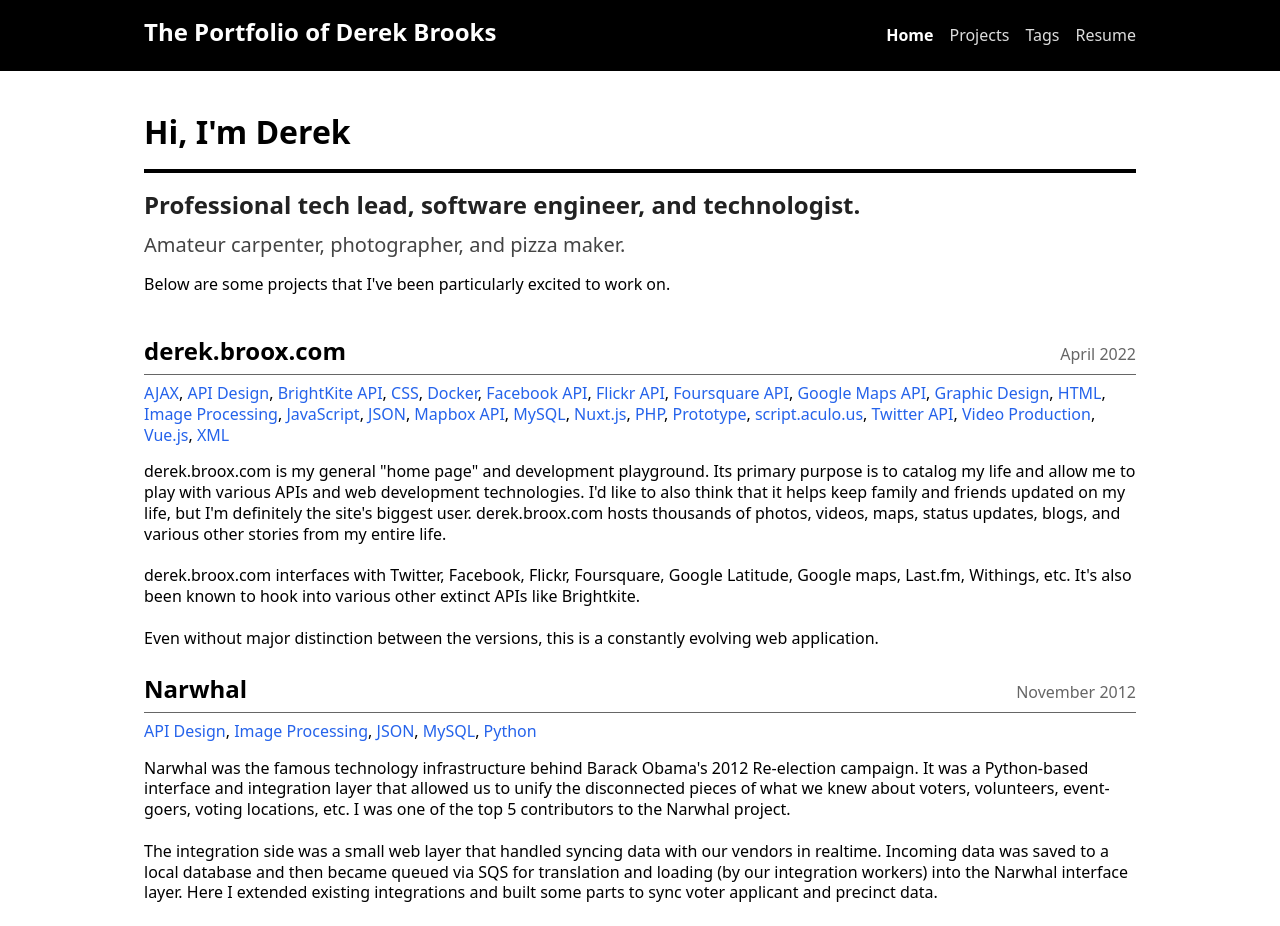
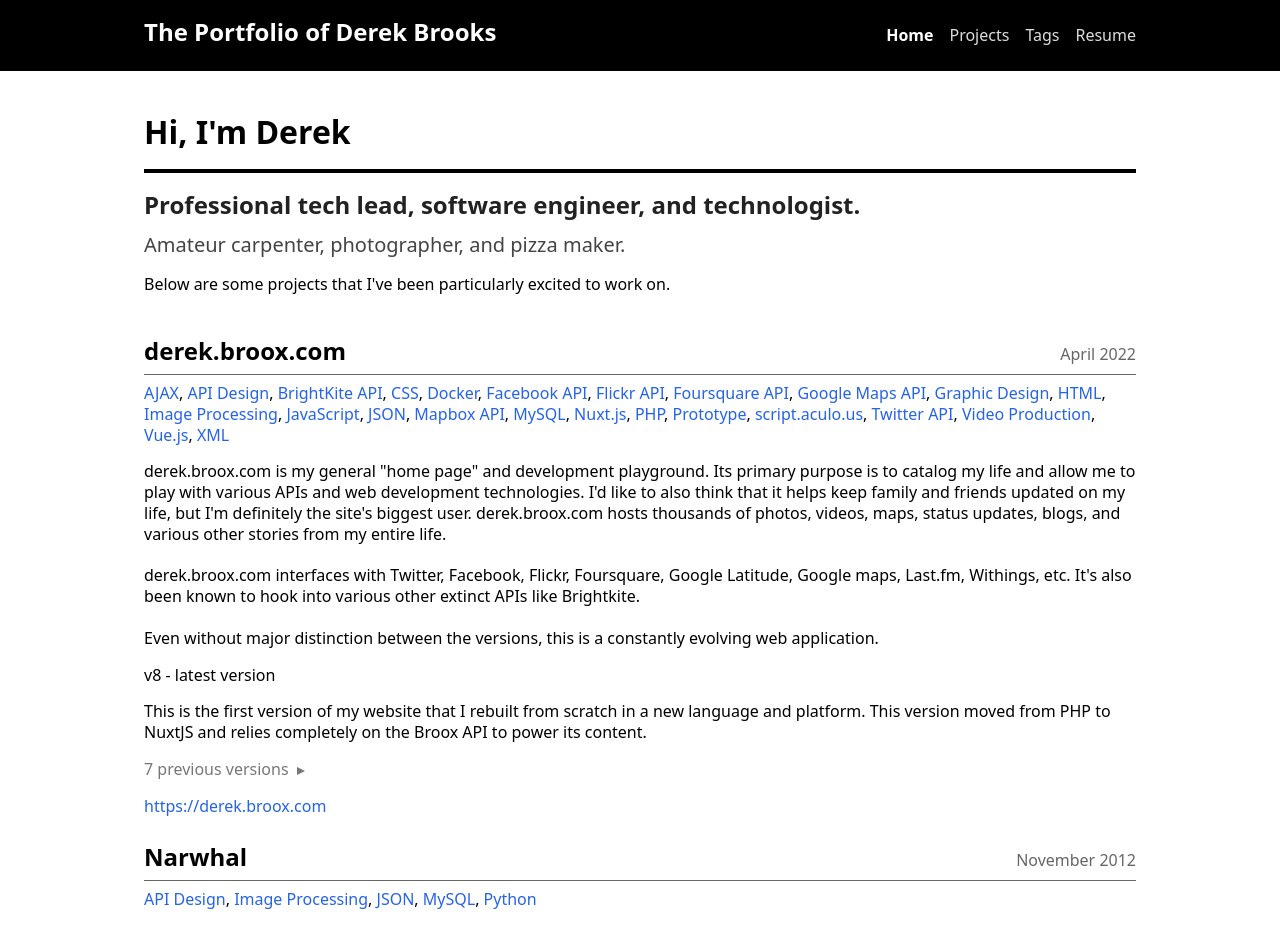
Before and after one commit to broox/nuxt-portfolio, a Nuxt app: page / in a window 1280 px wide. Shown: the top 926 px of the page. Built offline with nearby package versions, Linux system fonts and the light colour scheme.

Commit message:
add version history to project component

```diff
--- a/components/Project.vue
+++ b/components/Project.vue
@@ -10,6 +10,25 @@
       </li>
     </ul>
     <div v-html="project.description"></div>
+
+    <div v-if="latestVersion">
+      <h3>{{latestVersion.version}} - latest version</h3>
+      <p v-html="latestVersion.description"></p>
+    </div>
+
+    <div v-if="previousVersions" class="previous">
+      <h3 @click="toggleVersions" class="toggle">{{previousVersionCount}} <span></span></h3>
+      <div class="versions">
+        <div v-for="version in previousVersions" v-bind:key="version.version">
+          <h4>{{version.version}} <span>{{getDisplayDate(version.createdAt)}}</span></h4>
+          <p v-html="version.description"></p>
+        </div>
+      </div>
+    </div>
+
+    <footer v-if="project.url">
+      <a :href="project.url" target="_blank">{{project.url}}</a>
+    </footer>
   </article>
 </template>
 
@@ -27,13 +46,25 @@ export default {
   },
   computed: {
     displayTime() {
-      const updatedAt = this.project.updatedAt
-      const date = new Date(updatedAt)
-      if (updatedAt.length > 4) {
-        const month = months[date.getUTCMonth()]
-        return `${month} ${date.getUTCFullYear()}`
-      } else {
-        return date.getUTCFullYear()
+      return this.getDisplayDate(this.project.updatedAt)
+    },
+    latestVersion() {
+      const versions = this.project.versions
+      if (versions) {
+        return versions[versions.length - 1]
+      }
+    },
+    previousVersionCount() {
+      let title = `${this.previousVersions.length} previous version`
+      if (this.previousVersions.length > 1) {
+        title = `${title}s`
+      }
+      return title
+    },
+    previousVersions() {
+      const versions = [...this.project.versions]
+      if (versions.length > 1) {
+        return versions.slice(0, -1).reverse()
       }
     },
     tags() {
@@ -46,6 +77,30 @@ export default {
     url() {
       return `/projects/${this.project.slug}`
     }
+  },
+  methods: {
+    getDisplayDate(dateString) {
+      const date = new Date(dateString)
+      if (dateString.length > 4) {
+        const month = months[date.getUTCMonth()]
+        return `${month} ${date.getUTCFullYear()}`
+      } else {
+        return date.getUTCFullYear()
+      }
+    },
+    toggleVersions(event) {
+      const parent = event.target.closest('.previous')
+      const versions = parent.querySelector('.versions')
+      const expanded = 'expanded'
+
+      if (parent.classList.contains(expanded)) {
+        parent.classList.remove(expanded)
+        versions.style.height = '0px'
+      } else {
+        parent.classList.add(expanded)
+        versions.style.height = `${versions.scrollHeight}px`
+      }
+    }
   }
 }
 </script>
@@ -53,6 +108,7 @@ export default {
 <style scoped>
 header {
   align-items: baseline;
+  background-color: #fff;
   border-bottom: 1px solid #666;
   display: flex;
   justify-content: space-between;
@@ -61,7 +117,6 @@ header {
 }
 
 h1 {
-  /* display: inline-block; */
   font-size: 1.5rem;
   font-weight: 600;
   margin: 0;
@@ -112,4 +167,75 @@ ul li {
 ul li:not(:last-child):after {
   content: ', ';
 }
+
+
+.previous {
+  margin: 1em 0 0;
+}
+
+h3 {
+  font-size: 1em;
+  font-weight: 500;
+  margin: 1em 0;
+}
+
+h3.toggle {
+  color: #777;
+  cursor: pointer;
+  margin: 0;
+  position: relative;
+}
+
+h3.toggle span {
+  /* font-size: 1.2em;
+  font-weight: 700; */
+  display: inline-block;
+  margin-left: 0.25em;
+  transition: all 0.2s ease-in-out;
+
+  width: 0;
+  height: 0;
+  border-style: solid;
+  border-width: .25em 0 .25em .5em;
+  border-color: transparent transparent transparent #777;
+}
+
+h4 {
+  font-size: 1em;
+  font-weight: 500;
+  margin: 1em 0;
+  position: relative;
+}
+
+h4 span {
+  color: #777;
+  font-weight: normal;
+  position: absolute;
+  right: 0;
+}
+
+.versions {
+  border-left: 2px solid #DDD;
+  height: 0px;
+  margin: 1em 0 0 0.25em;
+  overflow-y: hidden;
+  padding-left: 1.5em;
+  transition: all 0.3s ease-in-out;
+}
+
+.expanded {
+  margin-bottom: 1em;
+}
+
+.expanded h3 span {
+  transform: rotate(90deg);
+}
+
+p {
+  margin: 1em 0;
+}
+
+footer {
+  margin: 0;
+}
 </style>
--- a/layouts/default.vue
+++ b/layouts/default.vue
@@ -82,7 +82,6 @@ ul li {
 }
 
 div.content {
-  overflow-x: hidden;
   padding: 0 1rem;
   word-wrap: break-word;
 }
```
